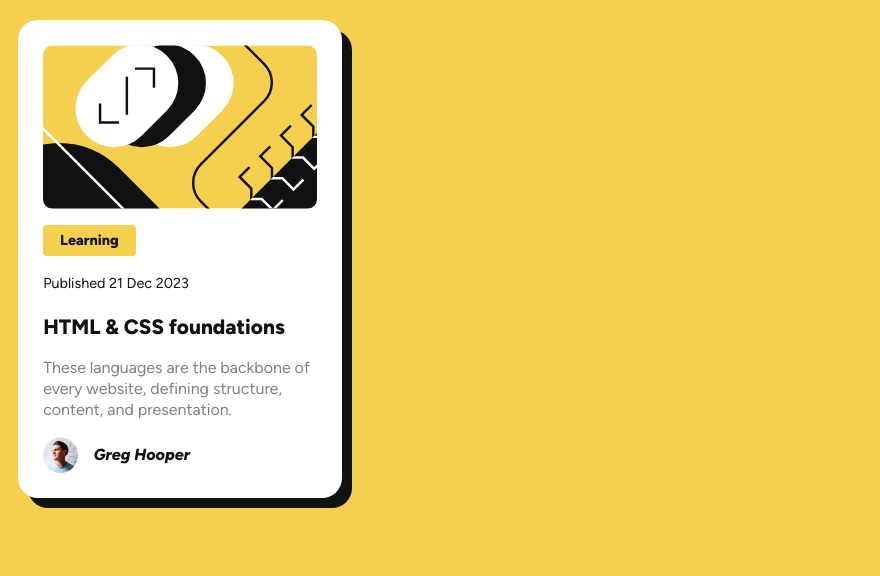
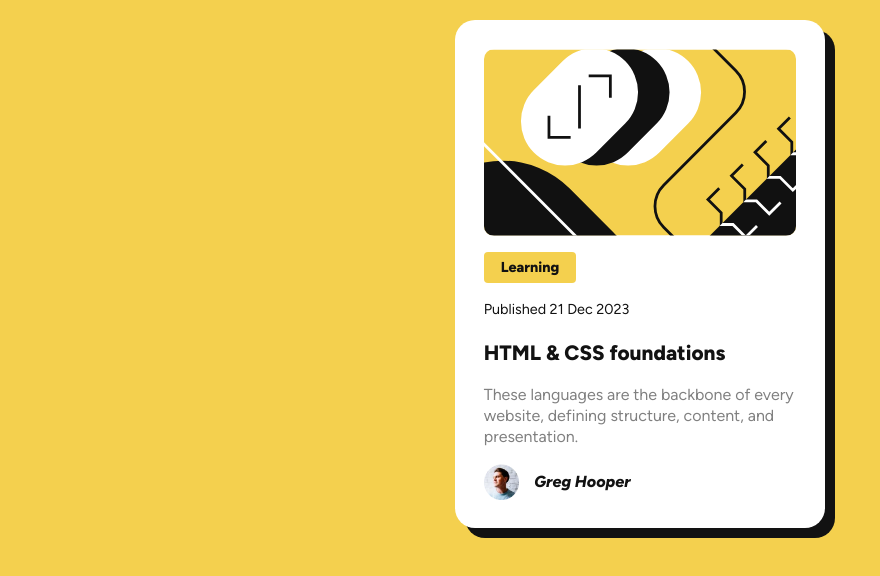
Before and after one commit to sambensim/FrontendMentors01, a plain HTML site: page index.html in a window 1280 px wide. Shown: the whole page, without its empty margins (0-880 px from the left). Drawn offline with Linux system fonts and the light colour scheme.

Commit message:
Update style.css
lazily centered card by removing other columns and rows from grid

```diff
--- a/style.css
+++ b/style.css
@@ -71,7 +71,8 @@ body {
     text-weight: var(--base);
     display: grid;
     place-items: center;
-    grid-template: 1fr 1fr / repeat(auto-fit, 360px);
+    grid-template: 1fr / 1fr;
+/*     grid-template: 1fr 1fr / repeat(auto-fit, 360px); */
     margin-block: 20px;
     gap: 40px 10px;
     margin-inline: auto;
```
